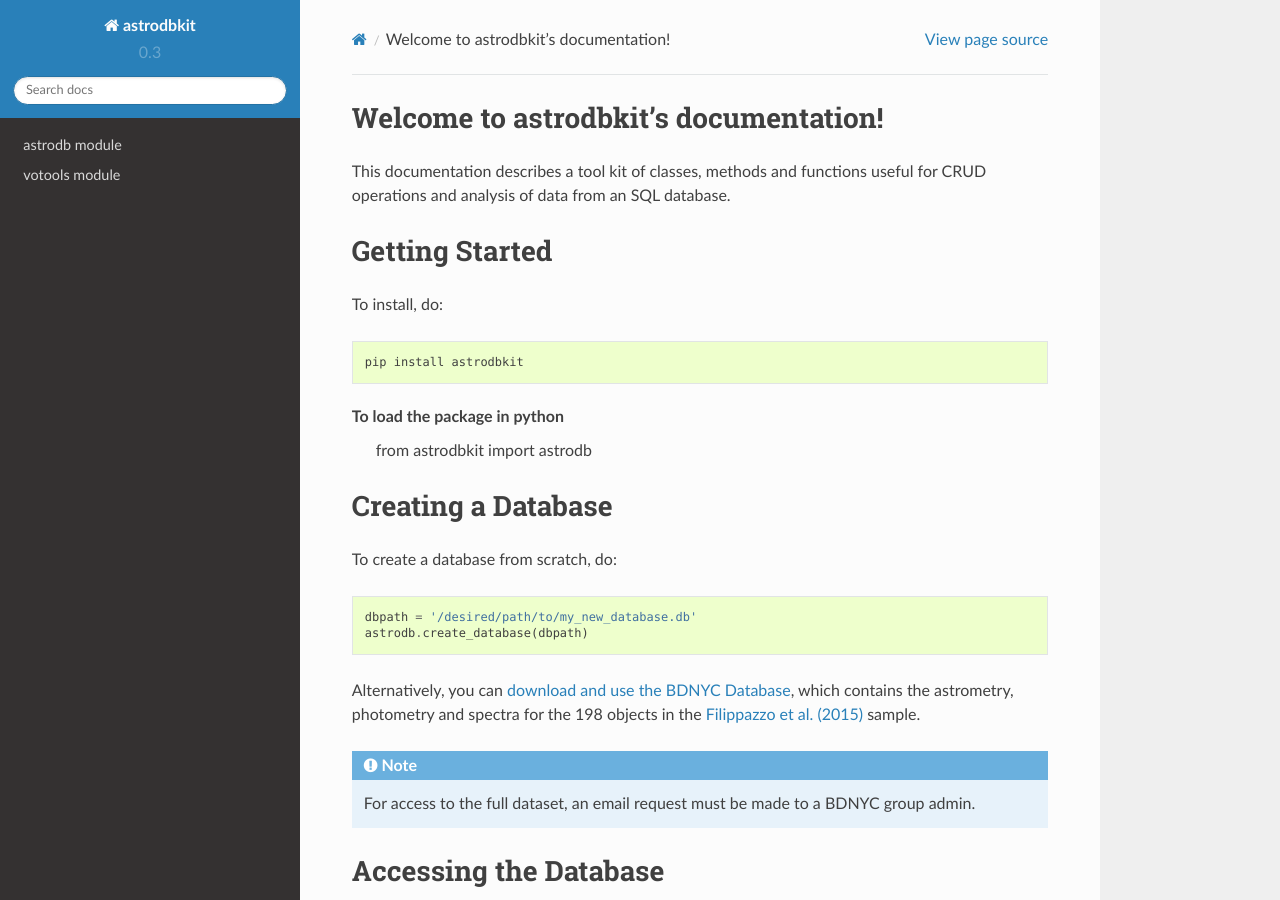
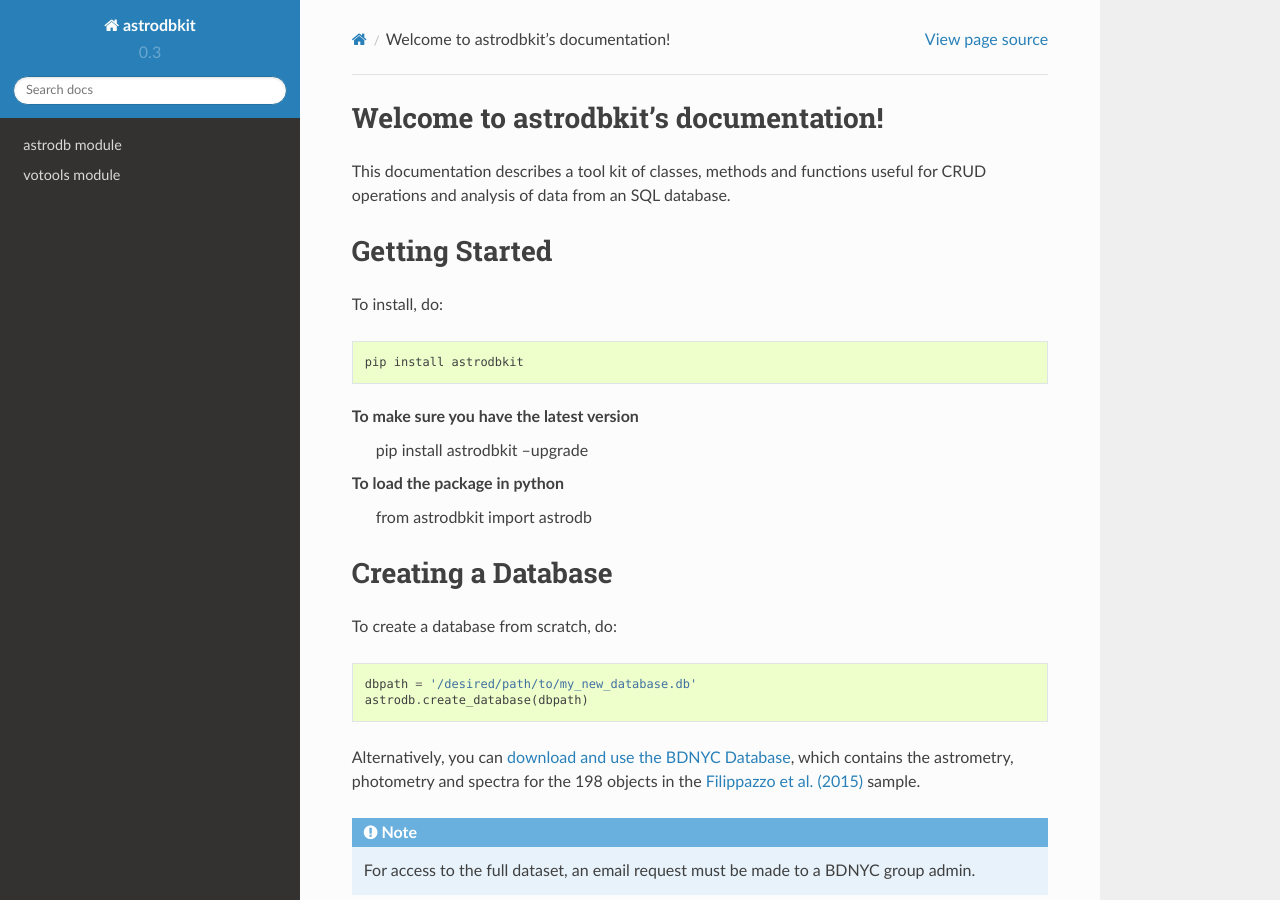
Before and after one commit to BDNYC/astrodbkit, a Sphinx documentation site: the page built from docs/index.rst, in a window 1280 px wide and 900 px high. Built offline with Sphinx 7.4.7 and the Read the Docs theme 2.0.0, drawn with Linux system fonts in a browser that asks for light colours.

Commit message:
add pip upgrade syntax

```diff
--- a/docs/index.rst
+++ b/docs/index.rst
@@ -14,6 +14,9 @@ Getting Started
 To install, do::
 
     pip install astrodbkit
+
+To make sure you have the latest version
+    pip install astrodbkit --upgrade
 
 To load the package in python
      from astrodbkit import astrodb
```
